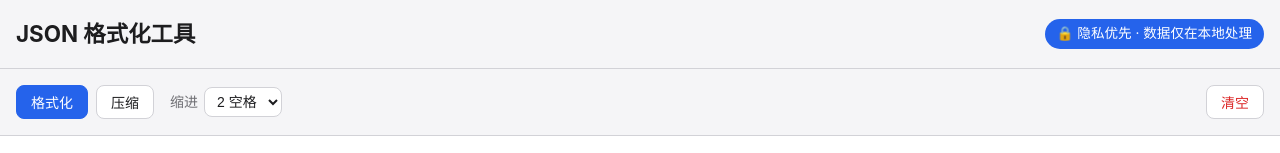
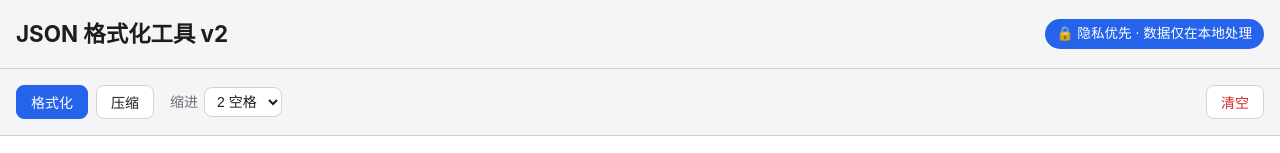
Before and after one commit to tab2010/json-tool, a Vue app: page / in a window 1280 px wide. Shown: the top 153 px of the page. Built offline with nearby package versions, Linux system fonts and the light colour scheme.

Commit message:
test: 验证自动部署（标题加 v2 标记）

```diff
--- a/src/App.vue
+++ b/src/App.vue
@@ -54,7 +54,7 @@ function doClear() {
 <template>
   <div class="app">
     <header class="app-header">
-      <h1>JSON 格式化工具</h1>
+      <h1>JSON 格式化工具 v2</h1>
       <span class="badge">🔒 隐私优先 · 数据仅在本地处理</span>
     </header>
 
```
